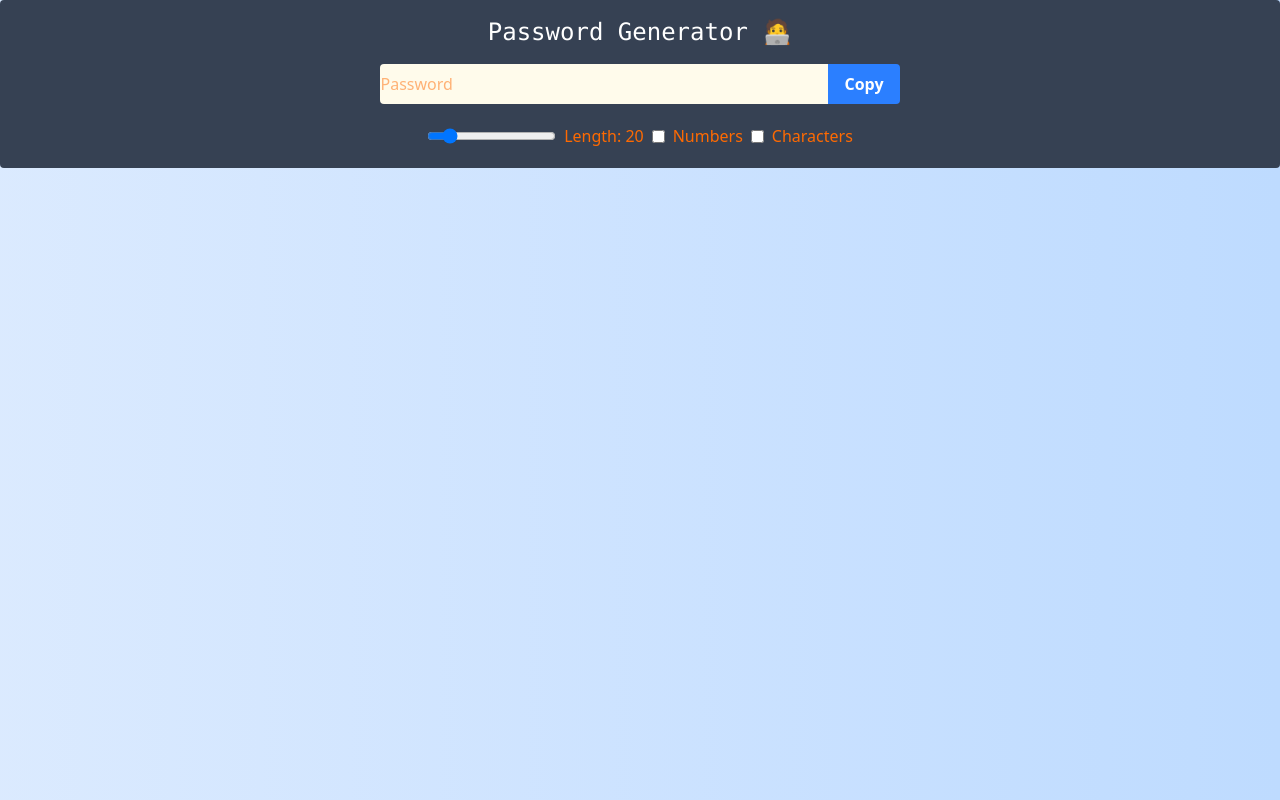
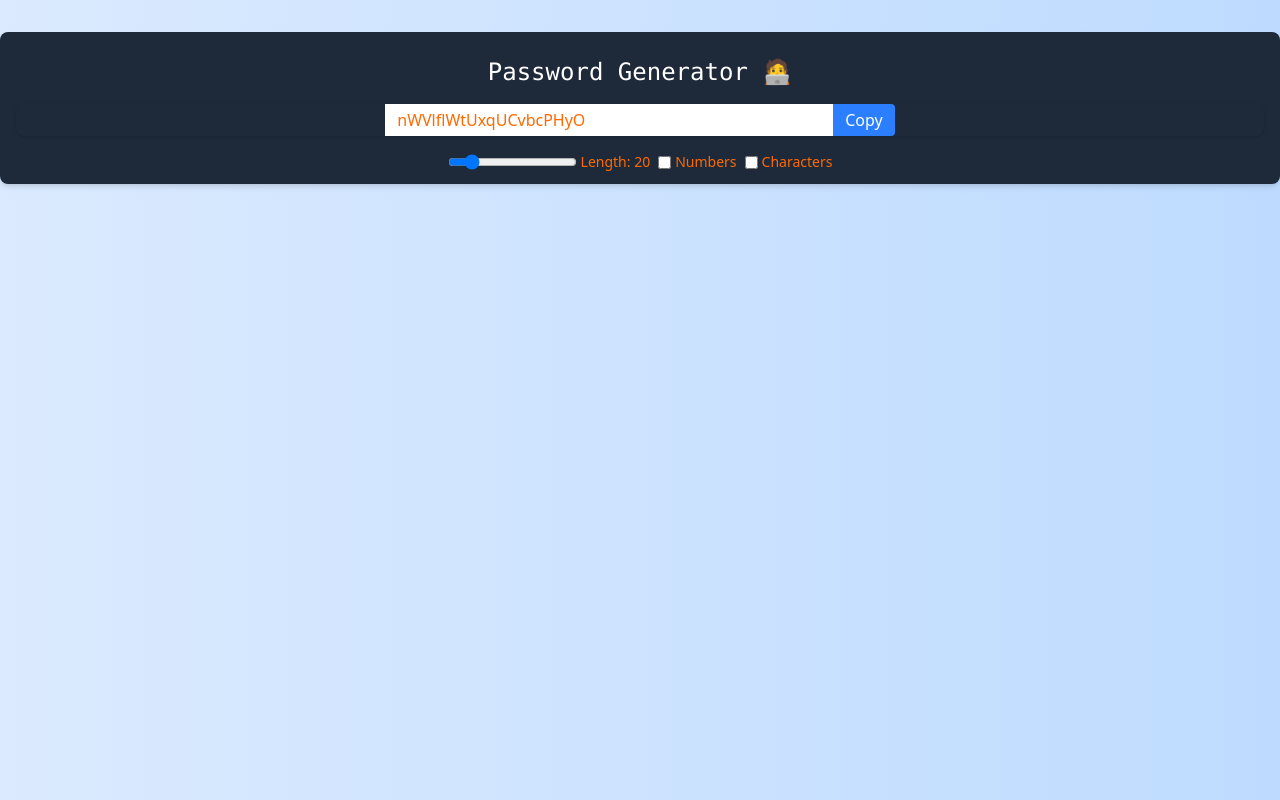
Before and after one commit to externalPointerVariable/BuildBook, a React (Vite) app in the folder myApp/: page / in a window 1280 px wide. Built offline with nearby package versions, Linux system fonts and the light colour scheme.

Commit message:
Enhance PassWordGenerator component with clipboard functionality and UI improvements

```diff
--- a/myApp/Projects/PassWordGenerator.jsx
+++ b/myApp/Projects/PassWordGenerator.jsx
@@ -1,64 +1,85 @@
-import { useState, useCallback, useRef, useEffect} from "react";
+import { useState, useCallback, useEffect, useRef } from "react";
 
 const PassWordGenerator = () => {
   const [password, setPassword] = useState("");
   const [length, setLength] = useState(20);
   const [hasNumbers, setHasNumbers] = useState(false);
   const [hasCharacters, setHasCharacters] = useState(false);
+  const passwordRef = useRef(null);
 
   const generatePassword = useCallback(() => {
-    let password = "";
+    let pass = "";
     let chars = "abcdefghijklmnopqrstuvwxyzABCDEFGHIJKLMNOPQRSTUVWXYZ";
-    let numbers = "1234567890";
-    let symbols = "!@#$%^&*()_+";
-    if(numbers) chars += numbers;
-    if(symbols) chars += symbols;
-    for(let i = 0; i < length; i++) {
-      password += chars.charAt(Math.floor(Math.random() * chars.length));
+    if (hasNumbers) chars += "1234567890";
+    if (hasCharacters) chars += "!@#$%^&*()_+";
+    for (let i = 0; i < length; i++) {
+      pass += chars.charAt(Math.floor(Math.random() * chars.length));
     }
-    setPassword(password);
+    setPassword(pass);
   }, [length, hasNumbers, hasCharacters]);
 
+  const copyPasswordToClipboard = useCallback(() => {
+    passwordRef.current?.select();
+    passwordRef.current?.setSelectionRange(0, 999);
+    window.navigator.clipboard.writeText(password);
+  }, [password]);
+
+  useEffect(() => {
+    generatePassword();
+  }, [length, hasNumbers, hasCharacters, generatePassword]);
+
   return (
-    <div className="bg-gray-700 rounded px-5 py-4">
-      <h1 className='text-2xl font-mono text-center text-white'>Password Generator 🧑‍💻</h1>
-      <div className="flex flex-row justify-center items-center rounded mt-4">
+    <div className="shadow-md rounded-lg px-4 py-3 my-8 bg-gray-800 text-orange-500">
+      <h1 className="text-white text-center my-3 text-2xl font-mono mb-4">Password Generator 🧑‍💻</h1>
+      <div className="flex shadow rounded-lg overflow-hidden mb-4 justify-center align-middle">
         <input
           type="text"
+          value={password}
+          className="outline-none w-md py-1 px-3 bg-white"
           placeholder="Password"
           readOnly
-          className="bg-amber-50 text-orange-500 py-2 rounded-l w-md outline-none"
-          value={password}
+          ref={passwordRef}
         />
-        <button className="bg-blue-500 hover:bg-blue-700 text-white font-bold py-2 px-4 rounded-r">Copy</button>
+        <button
+          onClick={copyPasswordToClipboard}
+          className="outline-none bg-blue-500 hover:bg-blue-800 text-white px-3 py-0.5 shrink-0 rounded-r"
+        >
+          Copy
+        </button>
       </div>
-      <div className="flex flex-row justify-center items-center rounded mt-4 space-x-2">
+      <div className="flex text-sm gap-x-2 align-middle justify-center">
+        <div className="flex items-center gap-x-1">
           <input
             type="range"
-          className="py-2 rounded-l outline-none text-orange-500"
-          min={8}
+            min={6}
             max={100}
             value={length}
+            className="cursor-pointer"
             onChange={(e) => setLength(e.target.value)}
           />
-        <span className="text-orange-500">Length: {length}</span>
+          <label>Length: {length}</label>
+        </div>
+        <div className="flex items-center gap-x-1">
           <input
             type="checkbox"
-          className="py-2 rounded-r outline-none text-orange-500"
-          checked={hasNumbers}
-          onChange={(e) => setHasNumbers(e.target.checked)}
+            defaultChecked={hasNumbers}
+            id="numberInput"
+            onChange={() => setHasNumbers((prev) => !prev)}
           />
-        <label className="text-orange-500">Numbers</label>
+          <label htmlFor="numberInput">Numbers</label>
+        </div>
+        <div className="flex items-center gap-x-1">
           <input
             type="checkbox"
-          className="py-2 rounded-r outline-none text-orange-500"
-          checked={hasCharacters}
-          onChange={(e) => setHasCharacters(e.target.checked)}
+            defaultChecked={hasCharacters}
+            id="characterInput"
+            onChange={() => setHasCharacters((prev) => !prev)}
           />
-        <label className="text-orange-500">Characters</label>
+          <label htmlFor="characterInput">Characters</label>
+        </div>
       </div>
     </div>
   );
-}
+};
 
 export default PassWordGenerator;
```
Lines whose indentation alone changed are shown as unchanged.
